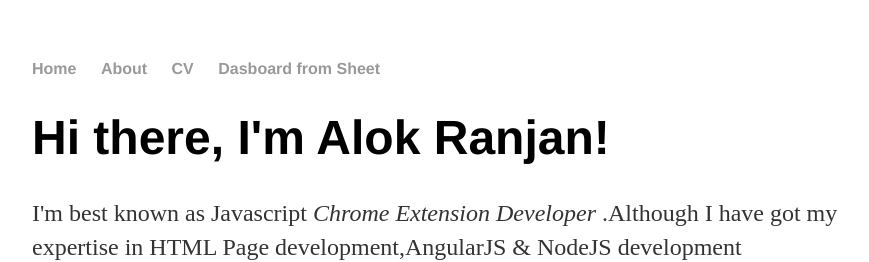
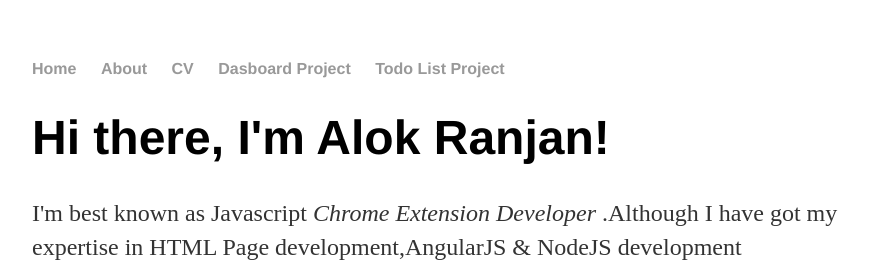
Before and after one commit to alokranjan04/alokranjan04.github.io, a Jekyll site: the page built from index.html, in a window 1280 px wide. Shown: the top 262 px of the page, without its empty margins (160-1029 px from the left). Built offline with Jekyll 4.4.1, drawn with Linux system fonts in a browser that asks for light colours; Markdown is read by kramdown in place of the engine named in the settings.

Commit message:
Adding Todo List Project

```diff
--- a/_layouts/default.html
+++ b/_layouts/default.html
@@ -11,7 +11,8 @@
 	        		<li><a href="/">Home</a></li>
 		        	<li><a href="/about">About</a></li>
 	        		<li><a href="../Alok_Ranjan_profile.pdf">CV</a></li>
-	        		<li><a href="../dashboardFromSheet.io/index.html">Dasboard from Sheet</a></li>
+	        		<li><a href="../dashboardFromSheet.io/index.html">Dasboard Project</a></li>
+				<li><a href="../ETodoList/index.html">Todo List Project</a></li>
 	    		</ul>
 			</nav>
 			<div class="container">
```
